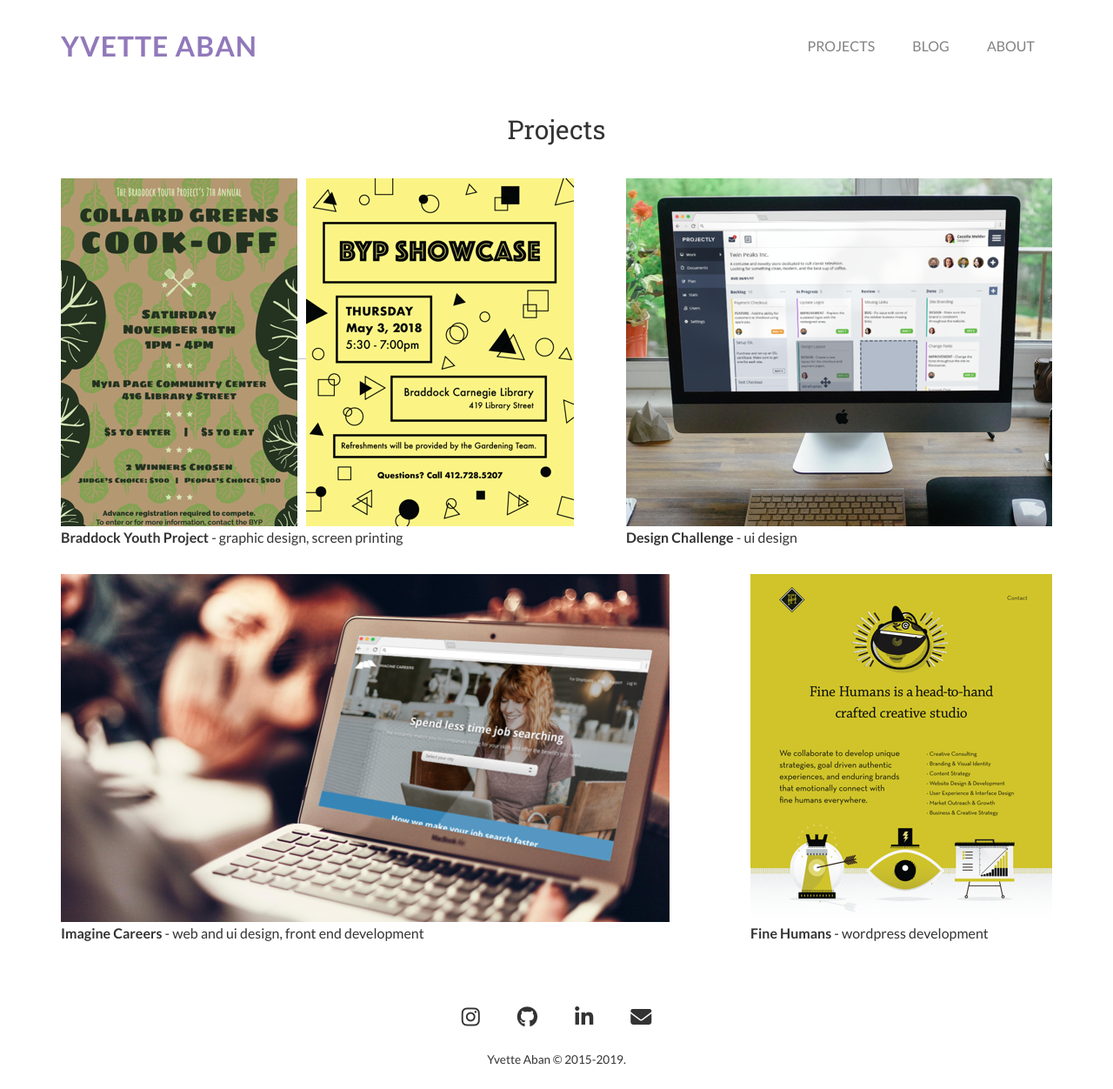
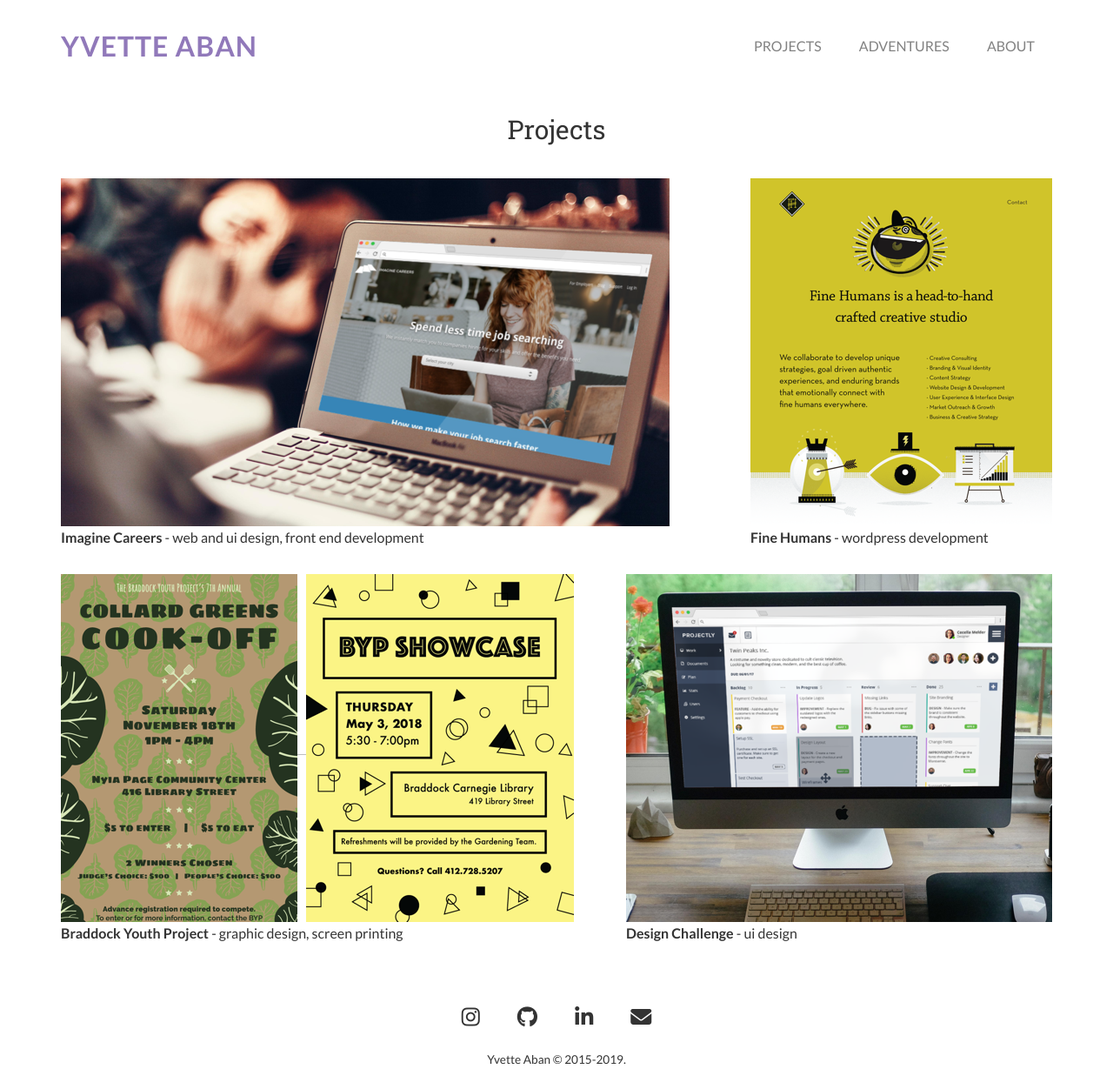
Before and after one commit to yvetteaban/yvetteaban.github.io, a Jekyll site: the page built from projects/index.html, in a window 1280 px wide. Shown: the whole page at 87% size. Built offline with Jekyll 4.4.1, drawn with Linux system fonts in a browser that asks for light colours; nearby versions of some CDN libraries.

Commit message:
reorganized projects and nav

```diff
--- a/_includes/nav.html
+++ b/_includes/nav.html
@@ -4,7 +4,7 @@
 	</div>
 	<ul>
 		<li><a href="/projects">Projects</a></li>
-		<li><a href="/blog">Blog</a></li>
+		<li><a href="/blog">Adventures</a></li>
 		<li><a href="/about">About</a></li>
 	</ul>
 </nav>
--- a/projects/index.html
+++ b/projects/index.html
@@ -10,23 +10,6 @@
 </div>
 
 <div class="projects-wrapper">
-        <div class="project-thumbnail">
-            <a href="/projects/braddock-youth-project/" title="Braddock Youth Project">
-                <img src="{{ site.baseurl }}/assets/proj-byp.png" alt="Braddock Youth Project flyers">
-            </a>
-            <div class="project-description">
-                <p><strong>Braddock Youth Project</strong> - graphic design, screen printing</p>
-            </div>
-        </div>
-
-        <div class="project-thumbnail floatright">
-            <a href="/projects/design-challenge" title="Design Challenge">
-                <img src="{{ site.baseurl }}/assets/proj-projectly.png" alt="Design Challenge">
-            </a>
-            <div class="project-description">
-                <p><strong>Design Challenge</strong> - ui design</p>
-            </div>
-        </div>
 
         <div class="project-thumbnail">
             <a href="/projects/imagine-careers/" title="Imagine Careers">
@@ -45,6 +28,24 @@
                 <p><strong>Fine Humans</strong> - wordpress development</p>
             </div>
         </div>
+
+        <div class="project-thumbnail">
+            <a href="/projects/braddock-youth-project/" title="Braddock Youth Project">
+                <img src="{{ site.baseurl }}/assets/proj-byp.png" alt="Braddock Youth Project flyers">
+            </a>
+            <div class="project-description">
+                <p><strong>Braddock Youth Project</strong> - graphic design, screen printing</p>
+            </div>
+        </div>
+
+        <div class="project-thumbnail floatright">
+            <a href="/projects/design-challenge" title="Design Challenge">
+                <img src="{{ site.baseurl }}/assets/proj-projectly.png" alt="Design Challenge">
+            </a>
+            <div class="project-description">
+                <p><strong>Design Challenge</strong> - ui design</p>
+            </div>
+        </div>
 </div>
 
 </div><!-- /projects-page -->
```
Also changed, not shown: _drafts/torres-del-paine.md (+1 -1 lines), _layouts/homepage.html (+18 -35 lines), 15 other files.
